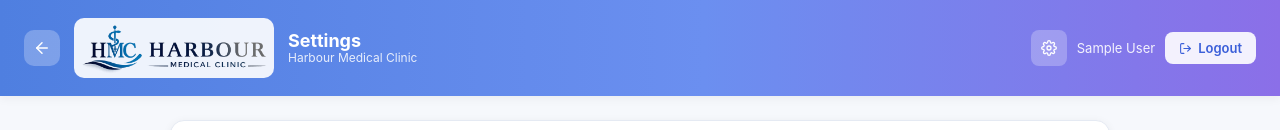
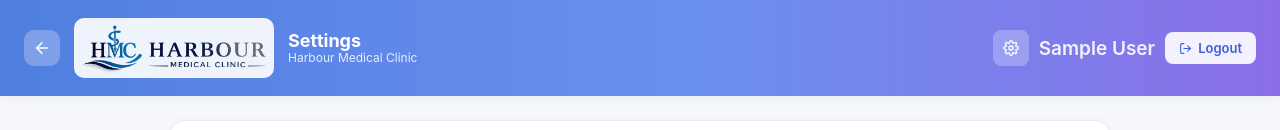
Before and after one commit to Sharjeel-Hashmi/Patient-report-frontend-HMC, a React (Vite) app: page /settings in a window 1280 px wide. Shown: the top 130 px of the page. Built offline with nearby package versions, Linux system fonts and the light colour scheme; no server answers; sample sign-in values are in the browser's storage.

Commit message:
Update user name display style in Header component
Increase font size and weight of user name in header.

```diff
--- a/src/components/Header.jsx
+++ b/src/components/Header.jsx
@@ -108,7 +108,7 @@
             >
               <FiSettings />
             </button>
-            <span style={{ color: "#fff", fontSize: 13, opacity: 0.9 }}>{user.name}</span>
+            <span style={{ color: "#fff", fontSize: 19, fontWeight: 600, opacity: 0.9 }}>{user.name}</span>
             <button
               onClick={() => {
                 logout();
```
